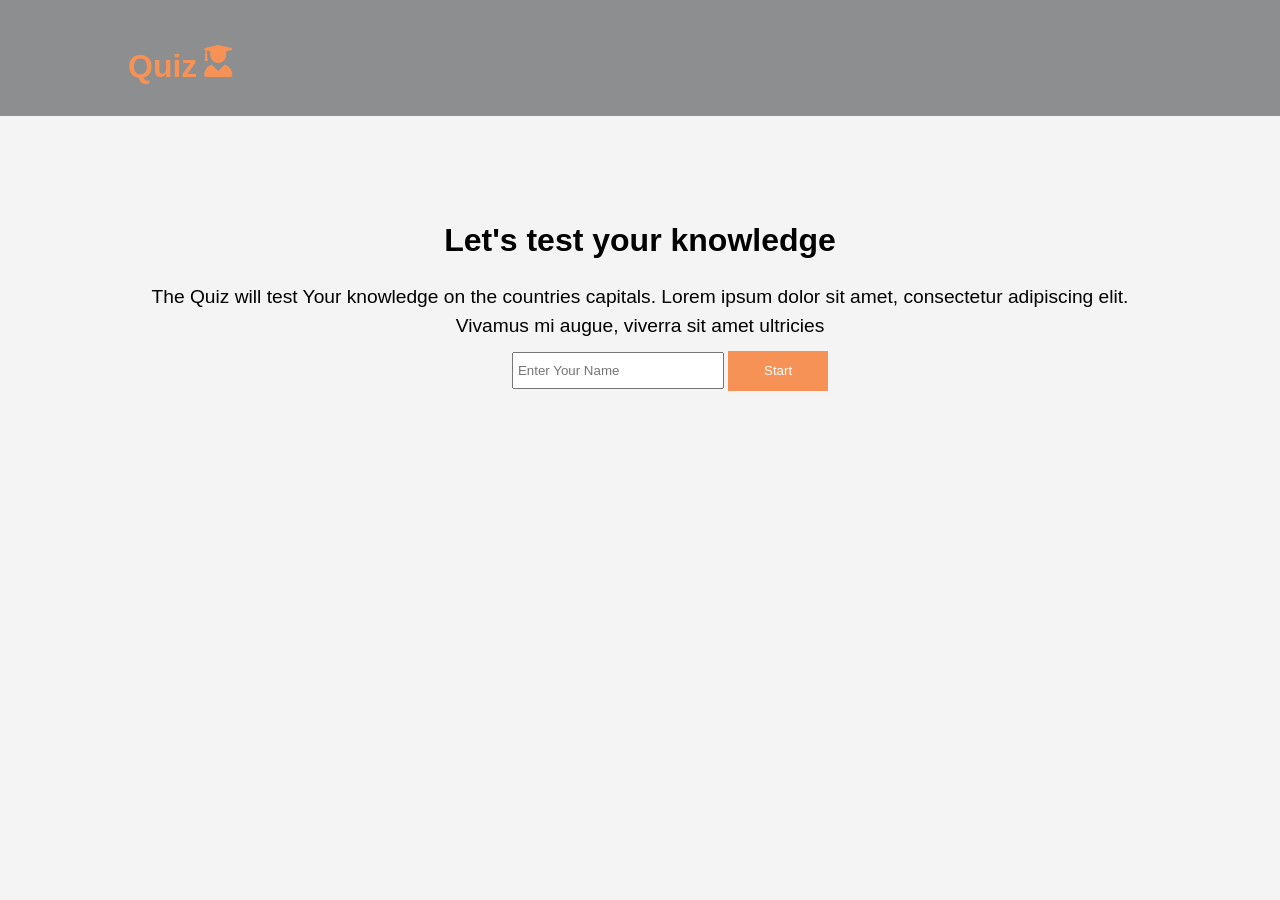
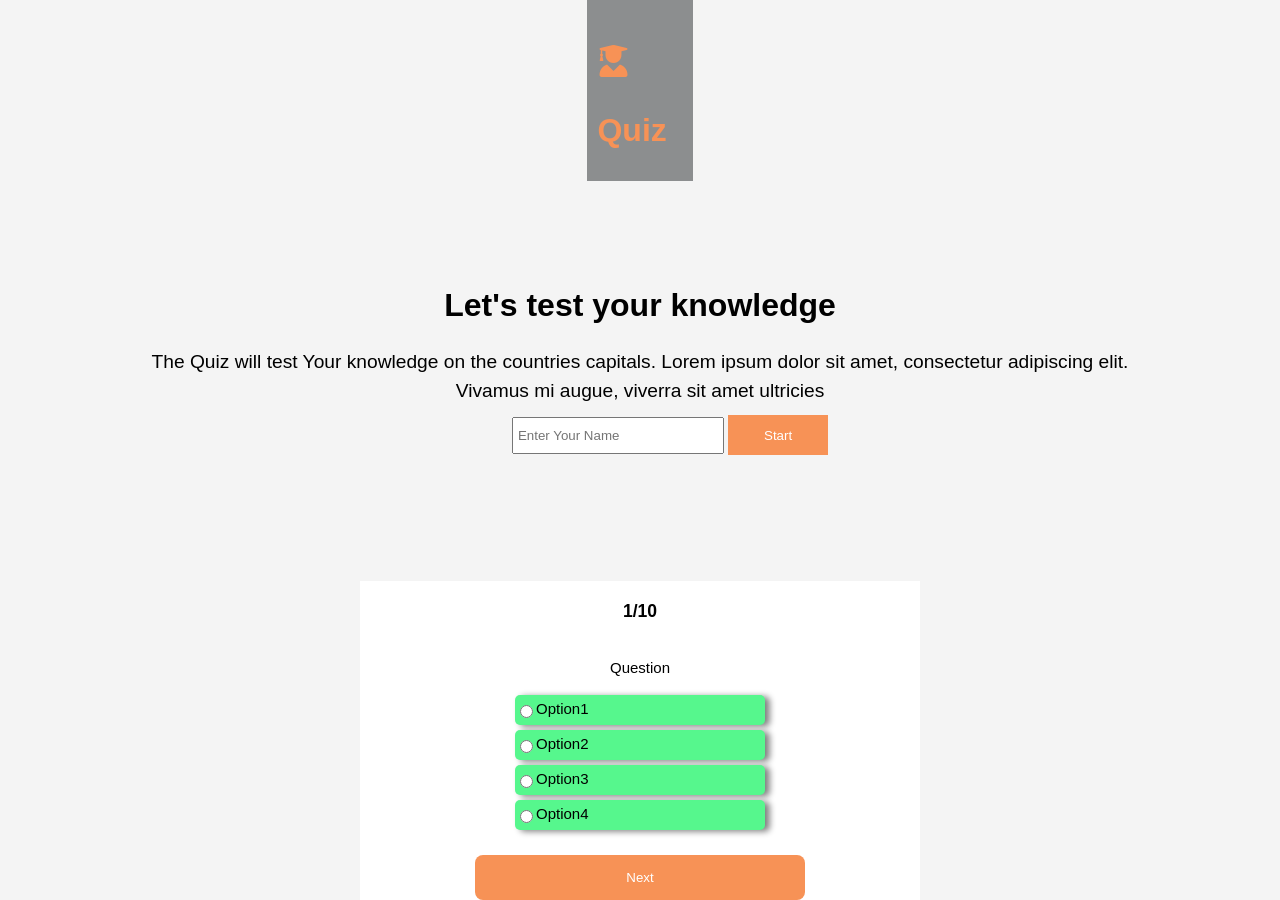
Before and after one commit to CA-G12/Said-Nagham-Haleem, a plain HTML site: page index.html in a window 1280 px wide. Before the commit the page ends 800 px from the top, so only its background shows below. Drawn offline with Linux system fonts and the light colour scheme.

Commit message:
build question section component html & css related to #7

```diff
--- a/css/style.css
+++ b/css/style.css
@@ -55,3 +55,81 @@ body{
     padding-right:20px;
     color:#ffffff;
   }
+
+  /* question section style  */
+  body{
+    display: flex;
+    align-items: center;
+    justify-content: center;
+    flex-direction: column;
+}
+.questions-box{
+    display: flex;
+    flex-direction: column;
+    justify-content: space-around;
+    align-items: center;
+    width:35rem;
+    height: auto;
+    background-color: white;
+
+}
+.question{
+    display: flex;
+    flex-direction: column;
+    justify-content: space-around;
+    align-items: center;
+
+}
+.number-of-questions {
+    margin-left: 90%;
+    font-size: 5px;
+  }
+.question input{
+    text-align: center;
+    background-color: aqua;
+    border-radius: 0.5rem;
+
+
+
+}
+.questions-box button{
+    text-align: center;
+    background-color: #F79256;
+    border-radius: 0.5rem;
+
+}
+form{
+    display: flex;
+    flex-direction: column;
+    justify-content: space-around;
+    align-items: center;
+}
+form div{
+    display: flex;
+    justify-content: space-between;
+    align-items: center;
+
+}
+.option{
+    background-color:#56F78D;
+    min-width: 250px;
+    min-height: 30px;
+    border-radius: 5px;
+    display: flex;
+    justify-content: start;
+    margin-bottom: 5px;
+box-shadow: 0.3rem 0.1rem 0.4rem gray;
+}
+.next-question-button {
+    justify-content: last baseline ;
+    width: 330px;
+    padding: 15px;
+    border: none;
+    border-radius: 10px;
+    background-color: #F79256;
+    color: white;
+    margin-top: 20px;
+  }
+
+
+/* question section style end  */
--- a/index.html
+++ b/index.html
@@ -34,5 +34,37 @@
       </div>
     </section>
 
+
+ <section class="questions-box">
+    <h3 class="num-of-question">1/10</h3>
+    <div class="question">
+      <p>Question</p>
+      <form>
+        <div class="option">
+            <input type="radio" name="answ" value=""/>
+            <label>Option1</label>
+        </div>
+        <div class="option">
+            <input type="radio" name="answ"/>
+            <label>Option2</label>
+        </div>
+        <div class="option">
+            <input type="radio" name="answ"/>
+            <label>Option3</label>
+        </div>
+        <div class="option">
+            <input type="radio" name="answ"/>
+            <label>Option4</label>
+        </div>
+
+      </form>
+    </div>
+  </div>
+  <button class="next-question-button" onclick="Answer()">
+    Next
+  </button>
+ </section>
+
+
 </body>
 </html>
```
